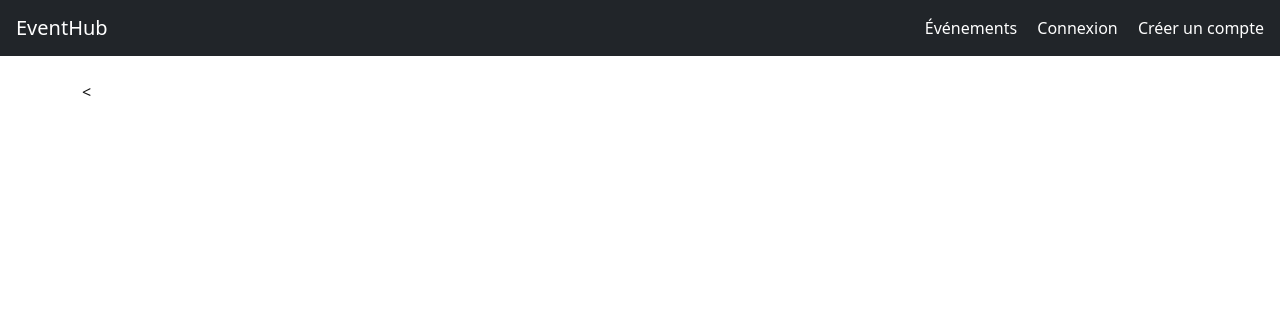
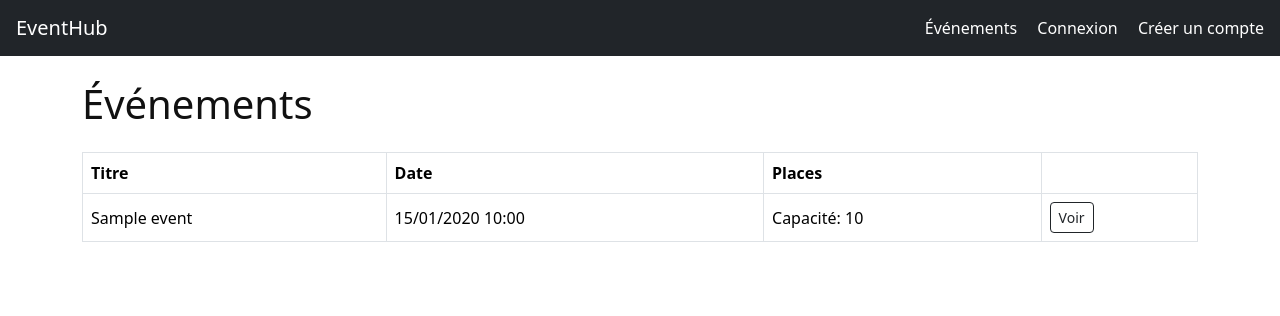
Before and after one commit to Samzdev08/eventHub, a PHP site: template app/Views/events/index.php in a window 1280 px wide. Shown: the top 316 px of the page. Run offline with PHP 8.4, Linux system fonts and the light colour scheme; the template is opened without the code that fills it: most values are stand-ins (such as "Sample title", 1, 10 or a date in 2020).

Commit message:
feat: Affichage de tous les events

```diff
--- a/app/Controllers/EventController.php
+++ b/app/Controllers/EventController.php
@@ -13,14 +13,14 @@ class EventController
 
     public function __invoke(Request $request, Response $response): Response
     {
-        $events = EventModel::getAllUser();
+        $events = EventModel::getAllEvent();
 
-        $view = new PhpRenderer(__DIR__ . '/../Views/layouts',
+        $view = new PhpRenderer(__DIR__ . '/../Views',
         ['title' => 'Evénements - EventHub',
          'events' => $events
         ]);
 
-        $view->setLayout('layout.php');
+        $view->setLayout('layouts/layout.php');
         return $view->render($response, 'events/index.php');
     }
 }
--- a/app/Models/EventModel.php
+++ b/app/Models/EventModel.php
@@ -9,7 +9,7 @@ use PDO;
 
 class EventModel
 {
-    public static function getAllUser()
+    public static function getAllEvent()
     {
         $pdo = Database::getInstance()->getConnection();
         $stmt = $pdo->prepare("
@@ -18,4 +18,6 @@ class EventModel
         $stmt->execute();
         return $stmt->fetchAll(PDO::FETCH_ASSOC);
     }
+
+
 }
--- a/app/Views/events/index.php
+++ b/app/Views/events/index.php
@@ -1 +1,33 @@
-<
+<?php
+/** @var array $events */
+?>
+
+<h1 class="mb-4">Événements</h1>
+
+<table class="table table-bordered align-middle">
+    <thead>
+        <tr>
+            <th>Titre</th>
+            <th>Date</th>
+            <th>Places</th>
+            <th></th>
+        </tr>
+    </thead>
+    <tbody>
+        <?php foreach ($events as $event): ?>
+            <?php $full = $event['registered_count'] >= $event['capacity']; ?>
+            <tr>
+                <td><?= htmlspecialchars($event['title']) ?></td>
+                <td><?= htmlspecialchars(date('d/m/Y H:i', strtotime($event['event_date']))) ?></td>
+                <td>
+                    Capacité: <?= $event['capacity'] ?>
+                </td>
+                <td><a href="/events/<?= $event['id'] ?>" class="btn btn-sm btn-outline-dark">Voir</a></td>
+            </tr>
+        <?php endforeach; ?>
+
+        <?php if (empty($events)): ?>
+            <tr><td colspan="4" class="text-center text-muted">Aucun événement.</td></tr>
+        <?php endif; ?>
+    </tbody>
+</table>
--- a/app/Views/layouts/layout.php
+++ b/app/Views/layouts/layout.php
@@ -21,7 +21,7 @@ $isLoggedIn = isset($_SESSION['user_id']);
 <body>
 
 <nav class="navbar navbar-dark bg-dark px-3">
-    <a class="navbar-brand" href="/events">EventHub</a>
+    <a class="navbar-brand" href="/">EventHub</a>
     <div>
         <a href="/events" class="text-white text-decoration-none me-3">Événements</a>
         <?php if ($isLoggedIn): ?>
```
